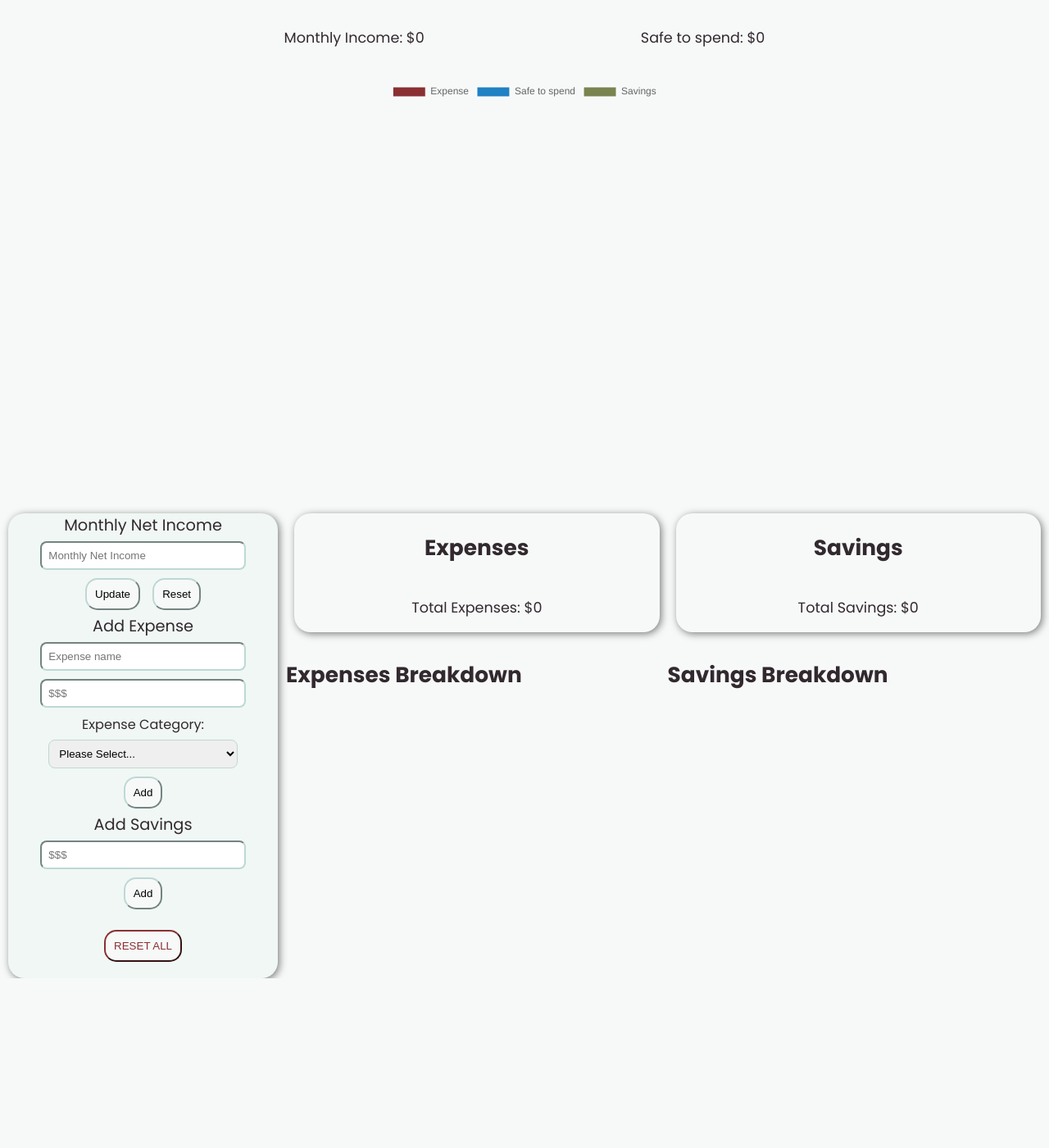
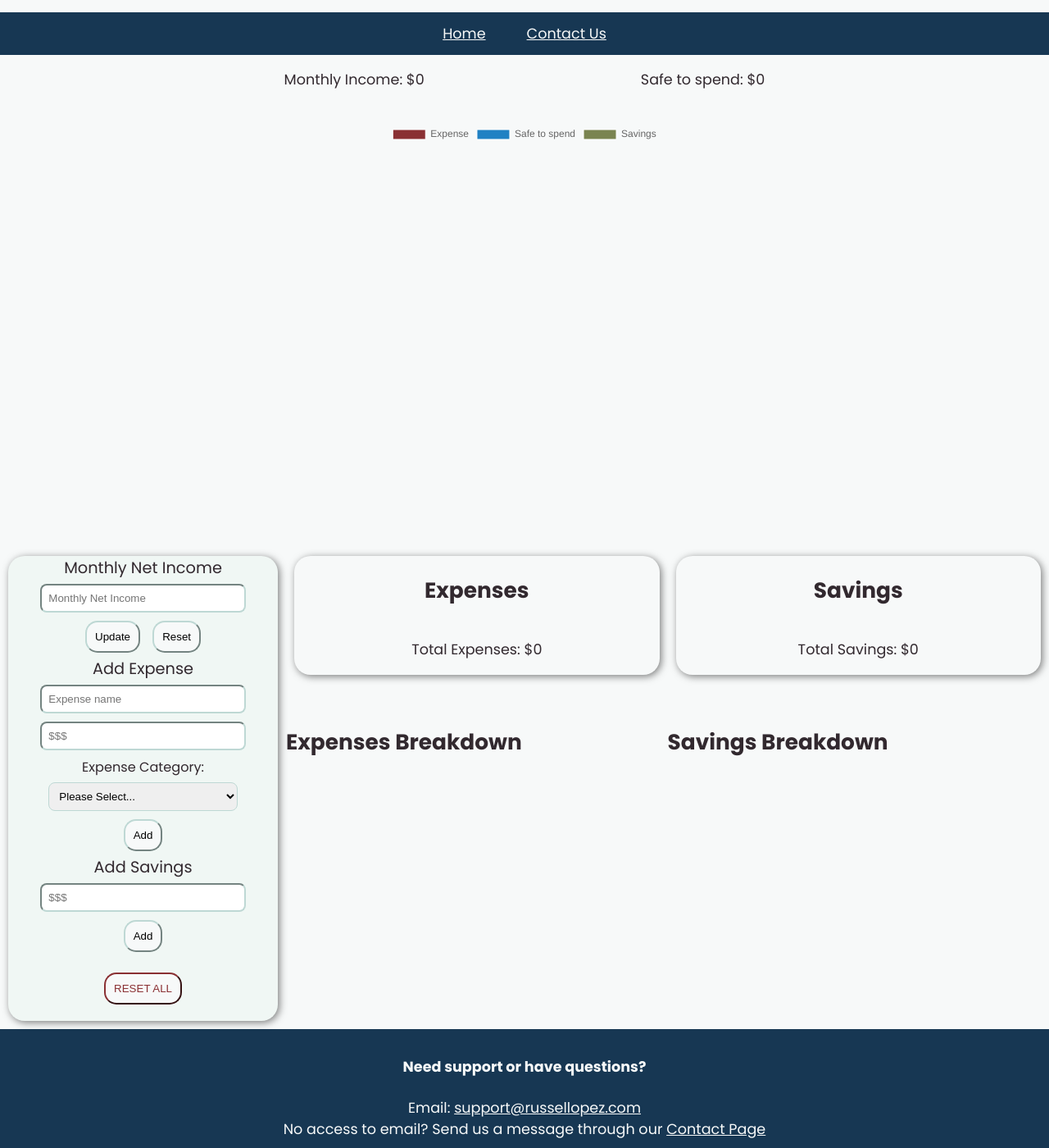
Before and after one commit to rlop74/expense-budget-tracker, a website built with Parcel: page index.html in a window 1280 px wide. Shown: the part 68-1468 px from the top of the page at 82% size. Before the commit the page ends 1261 px from the top, so only its background shows below. Built offline with nearby package versions, Linux system fonts and the light colour scheme.

Commit message:
added navbar, footer and contact page with contact form and mailto. also added page navigation with home and contact page

```diff
--- a/index.html
+++ b/index.html
@@ -17,6 +17,11 @@ Lists/tables to display expenses.
         <h1 class="heading">Expense and Savings Tracker</h1>
     </header>
     <main>
+        <nav id="menuBar">
+            <a href="./index.html">Home</a>
+            <a href="./contact.html">Contact Us</a>
+        </nav>
+
         <nav id="accountDetails">
             <p id="monthlyIncome">Monthly Income: </p>
             <p id="remainingBalance">Safe to spend: </p>
@@ -91,10 +96,14 @@ Lists/tables to display expenses.
                     <h2>Savings Breakdown</h2>
                     <ul id="savingsList"></ul>
                 </section>
-
-
         </div>
     </main>
+    <footer>
+        <h4>Need support or have questions?</h4>
+        Email: <a href="mailto:rlopez@russellopez.com">support@russellopez.com</a>
+        <br />
+        No access to email? Send us a message through our <a href="./contact.html" target="_blank">Contact Page</a>
+    </footer>
     <script src="https://cdn.jsdelivr.net/npm/chart.js"></script>
     <script src="script.js"></script>
 </body>
--- a/styles.css
+++ b/styles.css
@@ -52,7 +52,8 @@ color palettes:
     --expense-accent-color: #8A3033;
     --expense-background-color: rgb(253, 206, 206);
     --text-color: #32292F;
-    --border-color: #BED8D4
+    --border-color: #BED8D4;
+    --bar-color: #173753;
 }
 
 body {
@@ -63,12 +64,31 @@ body {
     margin: 0;
 }
 
-/* heading/menu style */
+/********************************************
+            heading/nav style
+*********************************************/
 .heading {
     text-align: center;
     margin: 0;
     padding: 15px;
     border-radius: 0 0 15px 15px;
+}
+
+#menuBar {
+    display: flex;
+    justify-content: center;
+    background-color: var(--bar-color);
+    color: var(--background-color);
+    padding: 1%;
+    gap: 50px;
+}
+
+#menuBar a {
+    color: var(--background-color);
+}
+
+#menuBar a:hover {
+    cursor: pointer;
 }
 
 #accountDetails {
@@ -77,15 +97,18 @@ body {
     gap: 15em;
 }
 
-/* cards style */
+/********************************************
+                cards style
+ ********************************************/
 .container {
     display: grid;
     height: auto;
     grid-template-columns: 1.5fr 2fr 2fr;
-    grid-template-rows: 0.5fr auto;
+    grid-template-rows: 0.5fr 1fr;
     grid-template-areas:
         "form expenses savings"
         "form expenseBreakdown savingsBreakdown";
+        /* "footer footer footer"; */
     align-items: start;
 }
 
@@ -127,7 +150,9 @@ label, input, select, button {
     grid-area: savingsBreakdown;
 }
 
-/* chart */
+/********************************************
+                    chart
+*********************************************/
 #mainChart {
     /* grid-area: mainChart; */
     display: block;
@@ -168,7 +193,9 @@ li:hover {
     box-shadow: 2px 2px 10px rgba(0, 0, 0, 0.9)
 }
 
-/* savings card style */
+/********************************************
+            savings card style
+*********************************************/
 
 #savings {
     grid-area: savings;
@@ -202,6 +229,36 @@ button {
     color: var(--expense-accent-color);
     margin: 20px auto;
 }
+
+/********************************************
+                   footer
+*********************************************/
+footer {
+    text-align: center;
+    background-color: var(--bar-color);
+    color: var(--background-color);
+    padding: 10px;
+    margin: 0;
+}
+
+footer a {
+    /* text-decoration: none; */
+    color: var(--background-color);
+}
+
+footer a:hover {
+    cursor: pointer;
+}
+
+/********************************************
+            contact page
+********************************************/
+
+
+
+/********************************************
+            responsive design
+********************************************/
 
 @media (max-width: 950px) {
     #accountDetails {
```
Also changed, not shown: contact.html (added, +52 -0 lines), README.md, template.png (added).
